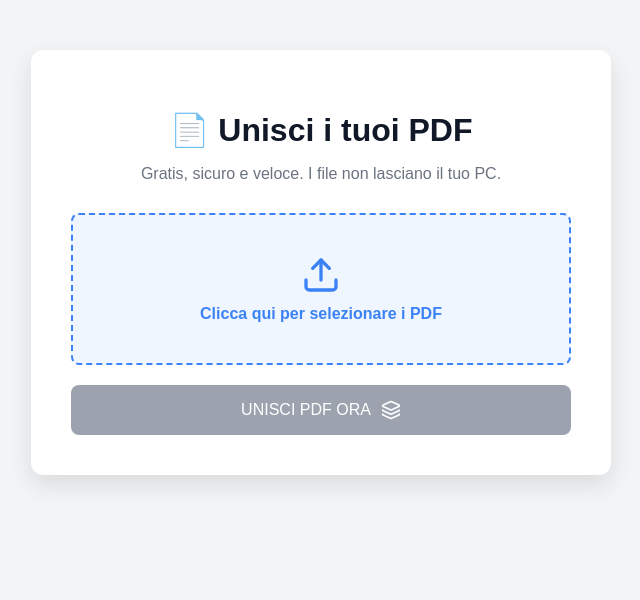
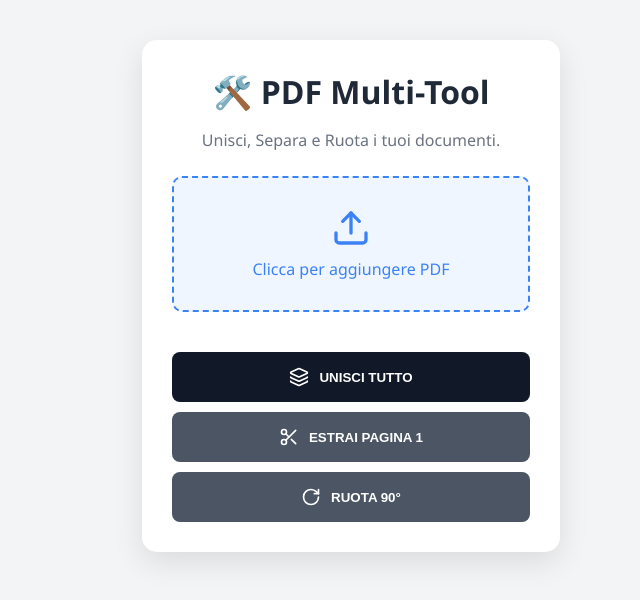
Before and after one commit to RotDan196/pdf-sito, a React (Create React App) app: page / in a window 1280 px wide. Shown: the top 600 px of the page, without its empty margins (319-959 px from the left). Built offline with nearby package versions, Linux system fonts and the light colour scheme.

Commit message:
Aggiunte funzioni rotazione e split

```diff
--- a/src/App.css
+++ b/src/App.css
@@ -1,28 +1,32 @@
 body {
-  background-color: #f3f4f6;
-  font-family: sans-serif;
+  background: #f3f4f6;
+  font-family: 'Segoe UI', sans-serif;
   display: flex;
   justify-content: center;
-  padding-top: 50px;
+  min-height: 100vh;
+  padding-top: 40px;
 }
 
 .container {
   background: white;
-  padding: 40px;
-  border-radius: 12px;
-  width: 500px;
-  text-align: center;
-  box-shadow: 0 10px 25px rgba(0, 0, 0, 0.1);
+  padding: 30px;
+  border-radius: 15px;
+  width: 100%;
+  max-width: 500px;
+  height: fit-content;
+  box-shadow: 0 10px 30px rgba(0, 0, 0, 0.1);
 }
 
 h1 {
-  color: #111827;
-  margin-bottom: 5px;
+  color: #1f2937;
+  margin: 0;
+  text-align: center;
 }
 
 p {
   color: #6b7280;
-  margin-bottom: 30px;
+  text-align: center;
+  margin-bottom: 25px;
 }
 
 .upload-area label {
@@ -30,13 +34,17 @@ p {
   flex-direction: column;
   align-items: center;
   gap: 10px;
-  padding: 40px;
+  padding: 30px;
   border: 2px dashed #3b82f6;
-  border-radius: 8px;
+  border-radius: 10px;
   cursor: pointer;
   color: #3b82f6;
-  font-weight: bold;
   background: #eff6ff;
+  transition: 0.2s;
+}
+
+.upload-area label:hover {
+  background: #dbeafe;
 }
 
 .upload-area input {
@@ -44,41 +52,62 @@ p {
 }
 
 .files-list {
-  margin-top: 20px;
-  text-align: left;
+  margin: 20px 0;
+  max-height: 150px;
+  overflow-y: auto;
 }
 
 .file-item {
   display: flex;
   justify-content: space-between;
   padding: 10px;
-  border-bottom: 1px solid #eee;
+  background: #f9fafb;
+  margin-bottom: 5px;
+  border-radius: 6px;
+  border: 1px solid #e5e7eb;
 }
 
 .file-item button {
   border: none;
   background: none;
-  color: red;
+  color: #ef4444;
   cursor: pointer;
 }
 
-.btn-merge {
-  background: #111827;
-  color: white;
-  width: 100%;
+/* NUOVO: Griglia per i 3 pulsanti */
+.buttons-grid {
+  display: grid;
+  gap: 10px;
+}
+
+.btn-action {
   padding: 15px;
+  border: none;
   border-radius: 8px;
-  font-size: 16px;
-  margin-top: 20px;
+  font-weight: bold;
   cursor: pointer;
   display: flex;
   justify-content: center;
+  align-items: center;
   gap: 10px;
-  align-items: center;
-  border: none;
+  color: white;
+  background: #111827;
+  transition: 0.2s;
 }
 
-.btn-merge:disabled {
-  background: #9ca3af;
+.btn-action:hover {
+  background: #000;
+}
+
+.btn-secondary {
+  background: #4b5563;
+}
+
+.btn-secondary:hover {
+  background: #374151;
+}
+
+.btn-action:disabled {
+  background: #d1d5db;
   cursor: not-allowed;
 }
--- a/src/App.js
+++ b/src/App.js
@@ -1,32 +1,29 @@
 import React, { useState } from 'react';
-import { PDFDocument } from 'pdf-lib';
+import { PDFDocument, degrees } from 'pdf-lib';
 import download from 'downloadjs';
-import { Upload, FileText, Layers, Trash2 } from 'lucide-react';
+import { Upload, FileText, Layers, Scissors, RotateCw, Trash2 } from 'lucide-react';
 import './App.css';
 
 function App() {
   const [files, setFiles] = useState([]);
   const [isProcessing, setIsProcessing] = useState(false);
 
-  // 1. Quando carichi i file
   const handleFileChange = (e) => {
     const selectedFiles = Array.from(e.target.files);
     const pdfFiles = selectedFiles.filter(file => file.type === 'application/pdf');
     setFiles([...files, ...pdfFiles]);
   };
 
-  // 2. Per rimuovere un file
   const removeFile = (index) => {
     const newFiles = [...files];
     newFiles.splice(index, 1);
     setFiles(newFiles);
   };
 
-  // 3. Il cuore: UNIRE I PDF
+  // 1. FUNZIONE UNISCI (MERGE)
   const mergePDFs = async () => {
-    if (files.length < 2) return alert("Devi caricare almeno 2 PDF!");
+    if (files.length < 2) return alert("Per unire servono almeno 2 file!");
     setIsProcessing(true);
-
     try {
       const mergedPdf = await PDFDocument.create();
       for (const file of files) {
@@ -36,22 +33,60 @@ function App() {
         copiedPages.forEach((page) => mergedPdf.addPage(page));
       }
       const pdfBytes = await mergedPdf.save();
-      download(pdfBytes, "mio-pdf-unito.pdf", "application/pdf");
-    } catch (error) {
-      alert("Errore! Forse uno dei PDF è protetto da password.");
-    }
+      download(pdfBytes, "pdf-unito.pdf", "application/pdf");
+    } catch (err) { alert("Errore durante l'unione"); }
+    setIsProcessing(false);
+  };
+
+  // 2. FUNZIONE SEPARA (Estrae solo la pagina 1 del primo file)
+  const splitPDF = async () => {
+    if (files.length === 0) return alert("Carica un file!");
+    setIsProcessing(true);
+    try {
+      const file = files[0]; // Prende il primo file
+      const fileBuffer = await file.arrayBuffer();
+      const pdfDoc = await PDFDocument.load(fileBuffer);
+
+      const newPdf = await PDFDocument.create();
+      // Copia la pagina 0 (che è la prima pagina)
+      const [firstPage] = await newPdf.copyPages(pdfDoc, [0]);
+
+      newPdf.addPage(firstPage);
+      const pdfBytes = await newPdf.save();
+      download(pdfBytes, "pagina-estratta.pdf", "application/pdf");
+    } catch (err) { alert("Il file ha una sola pagina o è protetto!"); }
+    setIsProcessing(false);
+  };
+
+  // 3. FUNZIONE RUOTA (Ruota tutto di 90 gradi)
+  const rotatePDF = async () => {
+    if (files.length === 0) return alert("Carica un file!");
+    setIsProcessing(true);
+    try {
+      const fileBuffer = await files[0].arrayBuffer();
+      const pdfDoc = await PDFDocument.load(fileBuffer);
+      const pages = pdfDoc.getPages();
+
+      pages.forEach(page => {
+        const rotation = page.getRotation();
+        page.setRotation(degrees(rotation.angle + 90));
+      });
+
+      const pdfBytes = await pdfDoc.save();
+      download(pdfBytes, "ruotato.pdf", "application/pdf");
+    } catch (err) { alert("Errore rotazione"); }
     setIsProcessing(false);
   };
 
   return (
     <div className="container">
-      <h1>📄 Unisci i tuoi PDF</h1>
-      <p>Gratis, sicuro e veloce. I file non lasciano il tuo PC.</p>
+      <h1>🛠️ PDF Multi-Tool</h1>
+      <p>Unisci, Separa e Ruota i tuoi documenti.</p>
 
       <div className="upload-area">
         <label htmlFor="upload">
           <Upload size={40} />
-          <span>Clicca qui per selezionare i PDF</span>
+          <span>Clicca per aggiungere PDF</span>
         </label>
         <input id="upload" type="file" multiple accept="application/pdf" onChange={handleFileChange} />
       </div>
@@ -65,9 +100,20 @@ function App() {
         ))}
       </div>
 
-      <button onClick={mergePDFs} disabled={isProcessing || files.length < 2} className="btn-merge">
-        {isProcessing ? "Sto lavorando..." : "UNISCI PDF ORA"} <Layers size={20} />
-      </button>
+      {/* GRIGLIA PULSANTI */}
+      <div className="buttons-grid">
+        <button onClick={mergePDFs} disabled={isProcessing} className="btn-action">
+          <Layers size={20} /> UNISCI TUTTO
+        </button>
+
+        <button onClick={splitPDF} disabled={isProcessing} className="btn-action btn-secondary">
+          <Scissors size={20} /> ESTRAI PAGINA 1
+        </button>
+
+        <button onClick={rotatePDF} disabled={isProcessing} className="btn-action btn-secondary">
+          <RotateCw size={20} /> RUOTA 90°
+        </button>
+      </div>
     </div>
   );
 }
```
